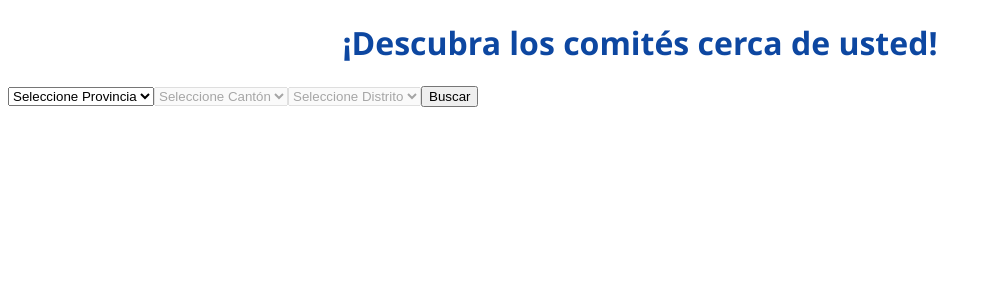
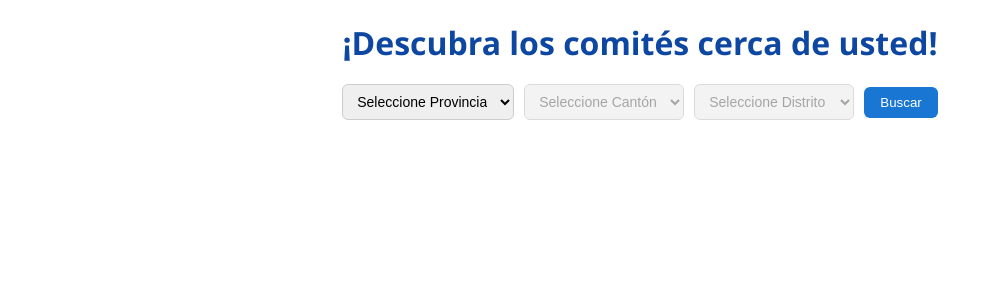
Before and after one commit to PabloLuna25/BAE_Committees_Pinpoint, a React (Vite) app in the folder BAE_Comites_Pinpoint/: page / in a window 1280 px wide. Shown: the top 300 px of the page, without its empty margins (0-993 px from the left). Built offline with nearby package versions, Linux system fonts and the light colour scheme.

Commit message:
Fix problem with Filters files

```diff
--- a/BAE_Comites_Pinpoint/src/components/Filters/Filters.css
+++ b/BAE_Comites_Pinpoint/src/components/Filters/Filters.css
@@ -1,51 +1,41 @@
-/* For the moment, this css file is not being used because of problems regarding leaflet, idk why tho */
-
-/* Filters container */
-div {
+/* Main container */
+.filters-container {
   display: flex;
-  flex-wrap: wrap;
+  flex-direction: row;
+  gap: 10px;
   justify-content: center;
-  gap: 10px;
-  margin-bottom: 20px;
+  align-items: center;
+  margin: 20px 0;
+  flex-wrap: wrap; /* makes it responsive */
 }
 
-/* Select inputs */
-select {
-  padding: 10px;
-  border-radius: 8px;
-  border: 1px solid #90caf9;
-  background-color: #e3f2fd;
-  color: #0d47a1;
+/* Inputs */
+.filters-container select {
+  padding: 8px 10px;
+  border-radius: 6px;
+  border: 1px solid #ccc;
   font-size: 14px;
-  min-width: 180px;
-  transition: all 0.2s ease;
-}
-
-select:focus {
-  outline: none;
-  border-color: #1976d2;
-  background-color: #ffffff;
+  min-width: 160px;
 }
 
 /* Button */
-button {
-  padding: 10px 20px;
+.filters-container button {
+  padding: 8px 16px;
+  border-radius: 6px;
   border: none;
-  border-radius: 8px;
   background-color: #1976d2;
   color: white;
-  font-weight: bold;
   cursor: pointer;
-  transition: background 0.3s ease;
 }
 
-button:hover {
+/* Hover */
+.filters-container button:hover {
   background-color: #0d47a1;
 }
 
-/* Disabled states */
-select:disabled,
-button:disabled {
-  background-color: #cfd8dc;
+/* Disabled */
+.filters-container select:disabled,
+.filters-container button:disabled {
+  background-color: #eee;
   cursor: not-allowed;
 }
--- a/BAE_Comites_Pinpoint/src/components/Filters/Filters.jsx
+++ b/BAE_Comites_Pinpoint/src/components/Filters/Filters.jsx
@@ -1,6 +1,6 @@
 import { useState } from "react";
 import geoData from "../../../data/cr_geo.json";
-//import "./Filters.css";
+import "./Filters.css";
 
 export default function Filters({ onFilter }) {
   const geo = geoData["Costa Rica"];
@@ -20,8 +20,7 @@ export default function Filters({ onFilter }) {
     provincia && canton ? geo[provincia][canton] : [];
 
   return (
-    <div>
-      {/* Provincia */}
+    <div className="filters-container">
       <select
         onChange={(e) => {
           setProvincia(e.target.value);
@@ -35,7 +34,6 @@ export default function Filters({ onFilter }) {
         ))}
       </select>
 
-      {/* Cantón */}
       <select
         disabled={!provincia}
         onChange={(e) => {
@@ -49,7 +47,6 @@ export default function Filters({ onFilter }) {
         ))}
       </select>
 
-      {/* Distrito */}
       <select
         disabled={!canton}
         onChange={(e) => setDistrito(e.target.value)}
@@ -67,6 +64,6 @@ export default function Filters({ onFilter }) {
       >
         Buscar
       </button>
-    </div>
+  </div>
   );
 }
```
